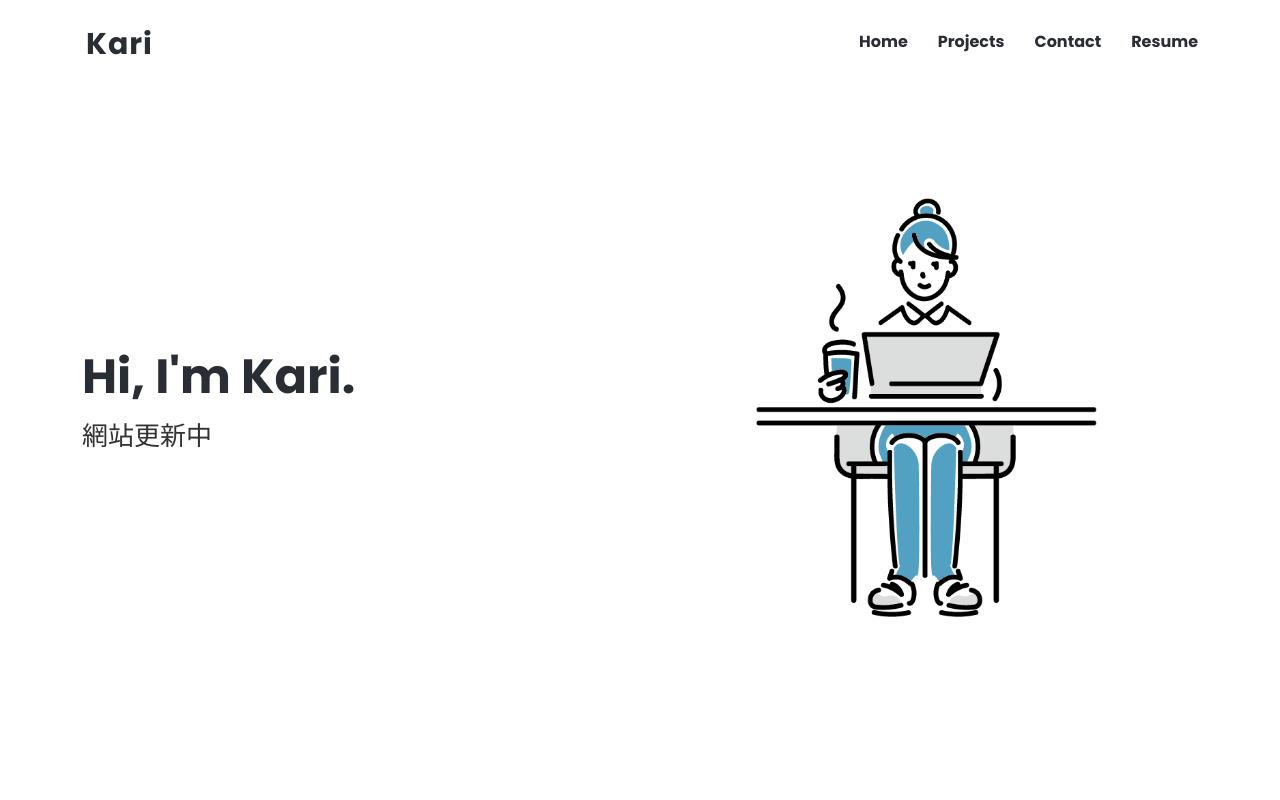
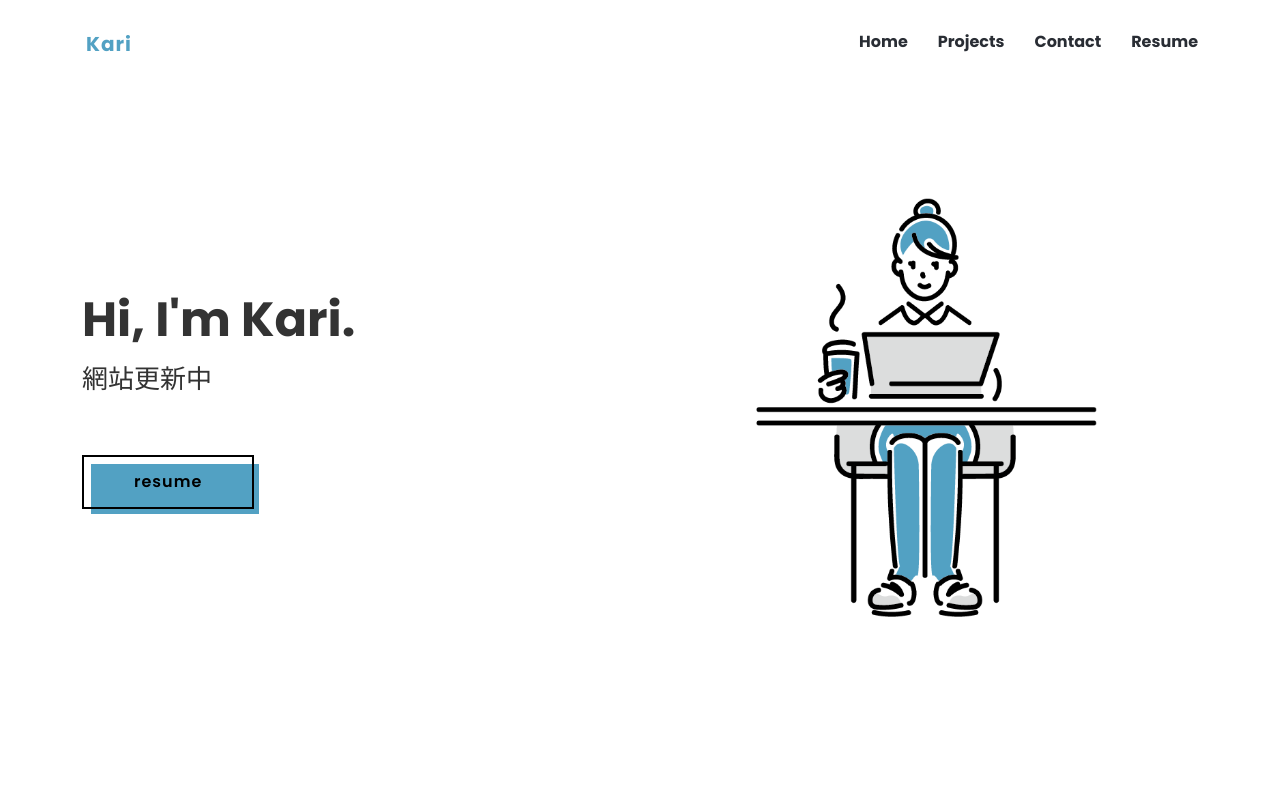
Before and after one commit to rayrayfan/portfolio, a website: page index.html in a window 1280 px wide. Shown: the top 800 px of the page. Drawn offline with Linux system fonts and the light colour scheme.

Commit message:
0916 resume_btn

```diff
--- a/assets/css/style.css
+++ b/assets/css/style.css
@@ -125,13 +125,16 @@ section {
   margin-right: 6px;
 }
 .header .logo span {
-  font-size: 30px;
+  font-size: 20px;
   font-weight: 700;
   letter-spacing: 1px;
-  color: #292D34;
+  color: #52A1C3;
   font-family: "Poppins", sans-serif;
   padding: 4px;
   margin-top: 3px;
+}
+.header .logo span:hover {
+  color: #012970;
 }
 
 /* navbar */
@@ -338,14 +341,14 @@ section {
   margin: 0;
   font-size: 48px;
   font-weight: 700;
-  color: #292D34;
+  color: #333333;
 }
 .home h2 {
   color: #333333;
   margin: 15px 0 0 0;
   font-size: 26px;
 }
-.home .btn-get-started {
+/* .home .btn-get-started {
   margin-top: 30px;
   line-height: 0;
   padding: 15px 40px;
@@ -368,6 +371,53 @@ section {
 }
 .home .btn-get-started:hover i {
   transform: translateX(5px);
+} */
+
+
+.button-52 {
+  font-size: 16px;
+  font-weight: 600;
+  letter-spacing: 1px;
+  padding: 13px 20px 13px;
+  margin-top: 60px;
+  outline: 0;
+  border: 2px solid black;
+  cursor: pointer;
+  position: relative;
+  background-color: rgba(0, 0, 0, 0);
+  user-select: none;
+  -webkit-user-select: none;
+  touch-action: manipulation;
+}
+
+.button-52:after {
+  content: "";
+  background-color: #52A1C3;
+  width: 100%;
+  z-index: -1;
+  position: absolute;
+  height: 100%;
+  top: 7px;
+  left: 7px;
+  transition: 0.2s;
+}
+
+.button-52:hover:after {
+  top: 0px;
+  left: 0px;
+}
+
+@media (min-width: 768px) {
+  .button-52 {
+    padding: 13px 50px 13px;
+  }
+}
+
+
+@media (min-width: 768px) {
+  .button-56 {
+    padding: 0 40px;
+  }
 }
 .home .home-img {
   text-align: right;
@@ -427,6 +477,9 @@ section {
   margin-bottom: 18px;
   margin-top: 18px;
 }
+.projects .box h2:hover {
+  color: #52A1C3;
+}
 .projects .box h4 {
   font-size: 16px;
   color: #5c666f;
@@ -453,10 +506,10 @@ section {
 .contact .mail i {
   font-size: 38px;
   line-height: 0;
-  color: #52A1C3;
+  color: #012970;
 }
 .contact .mail:hover i {
-  color: #012970;
+  color: #52A1C3;
 }
 /* .contact .mail h3 {
   font-size: 20px;
--- a/index.html
+++ b/index.html
@@ -49,7 +49,7 @@
           <li><a class="nav-link scrollto" href="#">Home</a></li>
           <li><a class="nav-link scrollto" href="#projects">Projects</a></li>
           <li><a class="nav-link scrollto" href="#contact">Contact</a></li>
-          <li><a class="nav-link scrollto" href="https://docs.google.com/document/d/1iqGJ1UQZj48AgiRpaA_qVN1tpxFIn1ty9RVfCk7rWtg/edit?usp=sharing" target="_blank">Resume</a></li>
+          <li><a class="nav-link scrollto" href="https://drive.google.com/file/d/15oUEULW54UZgk0Y-cvHy12rVgu7n0P9Q/view?usp=sharing" target="_blank">Resume</a></li>
         </ul>
         <i class="bi bi-list mobile-nav-toggle"></i>
       </nav>
@@ -65,14 +65,13 @@
         <div class="col-lg-6 d-flex flex-column justify-content-center">
           <h1 data-aos="fade-up">Hi, I'm Kari.</h1>
           <h2 data-aos="fade-up" data-aos-delay="400">網站更新中</h2>
-          <!-- <div data-aos="fade-up" data-aos-delay="600">
+          <div data-aos="fade-up" data-aos-delay="600">
             <div class="text-center text-lg-start">
-              <a href="#about" class="btn-get-started scrollto d-inline-flex align-items-center justify-content-center align-self-center">
-                <span>Get Started</span>
-                <i class="bi bi-arrow-right"></i>
+              <a href="https://drive.google.com/file/d/15oUEULW54UZgk0Y-cvHy12rVgu7n0P9Q/view?usp=sharing" class="btn-get-started scrollto d-inline-flex align-items-center justify-content-center align-self-center">
+                <button class="button-52" role="button">resume</button>
               </a>
             </div>
-          </div> -->
+          </div>
         </div>
         <div class="col-lg-6 home-img" data-aos="zoom-out" data-aos-delay="200">
           <img src="assets/img/home-img.png" class="img-fluid" alt="">
@@ -100,7 +99,7 @@
             <div class="box">
               <a href="https://www.notion.so/karif/redesign-c0a156366a214f85b778750a08e087fe" target="_blank">
               <img src="assets/img/library.png" class="img-fluid" alt="">
-              <h2>台北市立圖書館 館藏查詢系統 redesign</h2>
+              <h2>台北市立圖書館 <br>館藏查詢系統 redesign</h2>
               <h4>2022/06-進行中</h4>
               <h4>改善臺北市立圖書館館藏查詢使用不易問題</h4>
               <h4>Figma</h4>
```
